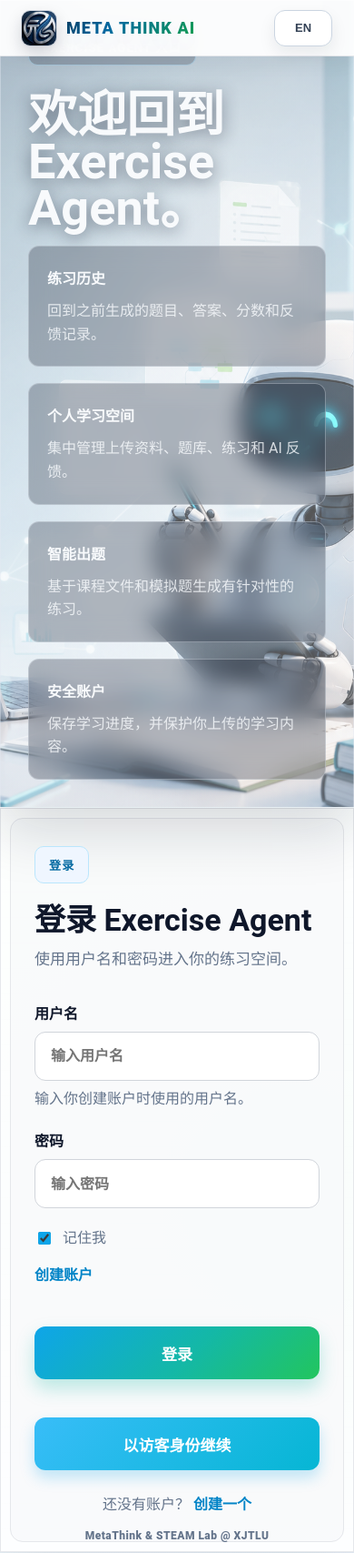
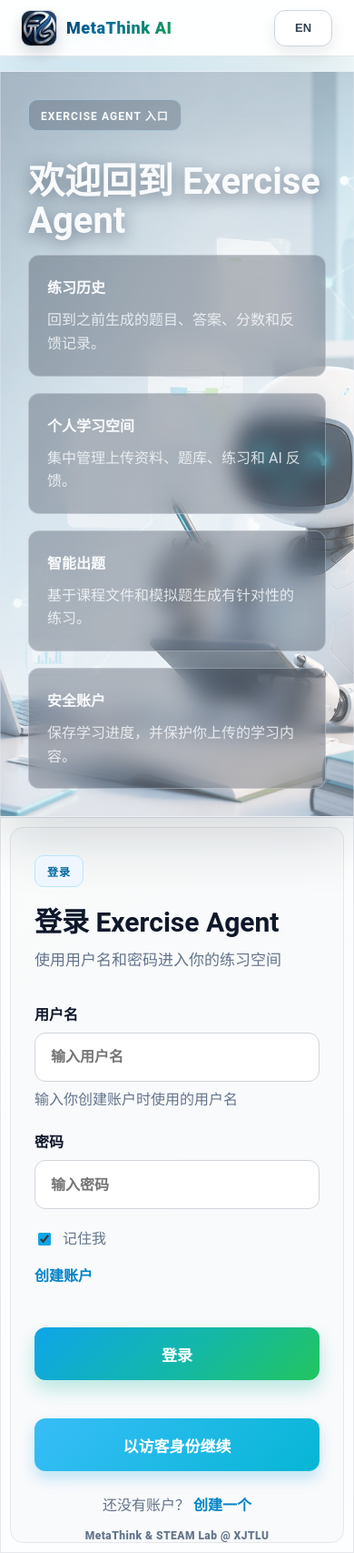
Before and after one commit to Quikkomp/Aiassistant, a Flask app: page / in a window 390 px wide. Shown: the whole page at 91% size. Run offline with Flask 3, Linux system fonts and the light colour scheme; data that the repository does not hold is empty; some libraries are stand-ins or nearby versions.

Commit message:
Update auth layout and multiple choice UI

```diff
--- a/local_chat_site/static/style.css
+++ b/local_chat_site/static/style.css
@@ -57,8 +57,8 @@
   gap: 11px;
   font-weight: 900;
   font-size: 18px;
-  letter-spacing: 0.06em;
-  text-transform: uppercase;
+  letter-spacing: 0.03em;
+  text-transform: none;
   color: #0f172a;
   white-space: nowrap;
   line-height: 1;
@@ -2276,7 +2379,7 @@
   display: flex;
   align-items: center;
   justify-content: center;
-  padding: 28px 48px;
+  padding: 92px 48px 28px;
   overflow-y: auto;
   background:
     radial-gradient(circle at 18% 14%, rgba(14, 165, 233, 0.12), transparent 28%),
@@ -2365,8 +2468,8 @@
   width: max-content;
   border: 1px solid rgba(186, 230, 253, 0.55);
   border-radius: 10px;
-  padding: 10px 15px;
-  font-size: 13px;
+  padding: 8px 13px;
+  font-size: 12px;
   letter-spacing: 0.09em;
   font-weight: 700;
   background: rgba(15, 23, 42, 0.22);
@@ -2381,13 +2484,18 @@
 }
 
 .auth-copy h1 {
-  max-width: 690px;
-  margin: 30px 0 16px;
-  font-size: clamp(54px, 5.2vw, 92px);
-  line-height: 0.94;
+  max-width: 620px;
+  margin: 34px 0 16px;
+  font-size: clamp(42px, 4vw, 72px);
+  line-height: 1.02;
   letter-spacing: 0;
   color: #f8fafc;
   text-shadow: 0 4px 18px rgba(15, 23, 42, 0.45);
+}
+
+html:lang(zh-CN) .auth-copy h1 {
+  max-width: 560px;
+  font-size: clamp(40px, 3.7vw, 64px);
 }
 
 .auth-copy p {
@@ -2454,10 +2562,14 @@
 .auth-form h2 {
   margin: 0 0 10px;
   max-width: 560px;
-  font-size: clamp(34px, 3.1vw, 42px);
-  line-height: 1.08;
+  font-size: clamp(30px, 2.6vw, 38px);
+  line-height: 1.12;
   color: #0f172a;
   letter-spacing: 0;
+}
+
+html:lang(zh-CN) .auth-form h2 {
+  font-size: clamp(30px, 2.4vw, 36px);
 }
 
 .auth-form p {
@@ -2682,7 +2794,7 @@
 
   .auth-screen {
     align-items: flex-start;
-    padding: 80px 18px 18px;
+    padding: 88px 18px 18px;
   }
 
   .auth-shell {
@@ -2695,6 +2807,11 @@
     padding: 30px;
   }
 
+  .auth-copy h1 {
+    max-width: 560px;
+    font-size: clamp(38px, 8vw, 58px);
+  }
+
   .auth-benefits {
     grid-template-columns: 1fr;
   }
@@ -2702,7 +2819,7 @@
 
 @media (max-width: 640px) {
   .auth-screen {
-    padding: 0;
+    padding: 78px 0 0;
   }
 
   .auth-lang-toggle-btn {
@@ -2720,6 +2837,15 @@
 
   .auth-card {
     padding: 10px;
+  }
+
+  .auth-copy h1 {
+    font-size: 36px;
+    line-height: 1.08;
+  }
+
+  .auth-form h2 {
+    font-size: 28px;
   }
 
   .auth-two {
--- a/local_chat_site/templates/index.html
+++ b/local_chat_site/templates/index.html
@@ -2,6 +2,7 @@
 <html lang="en">
 <head>
   <meta charset="UTF-8" />
+  <meta name="viewport" content="width=device-width, initial-scale=1.0" />
   <title>Local Model Knowledge Base Assistant</title>
   <link rel="stylesheet" href="{{ url_for('static', filename='style.css') }}" />
 </head>
@@ -9,8 +10,8 @@
   <section id="auth-screen" class="auth-screen {% if auth.authenticated %}hidden{% endif %}" aria-label="Account access">
     <header class="auth-topbar">
       <div class="logo">
-        <img class="logo-img" src="{{ url_for('static', filename='metathink-logo.png') }}" alt="Meta Think AI logo" />
-        Meta Think AI
+        <img class="logo-img" src="{{ url_for('static', filename='metathink-logo.png') }}" alt="MetaThink AI logo" />
+        MetaThink AI
       </div>
       <button id="auth-lang-toggle-btn" class="small-btn auth-lang-toggle-btn" type="button">EN</button>
     </header>
@@ -18,7 +19,7 @@
       <aside class="auth-visual">
         <div class="auth-visual-content auth-copy auth-copy-login">
           <div class="auth-kicker">EXERCISE AGENT ACCESS</div>
-          <h1>Welcome back to Exercise Agent.</h1>
+          <h1>Welcome back to Exercise Agent</h1>
           <div class="auth-benefits">
             <div><strong>Saved practice history</strong><span>Return to generated questions, answers, scores, and feedback from earlier sessions.</span></div>
             <div><strong>Personal study workspace</strong><span>Manage uploaded materials, question banks, exam practice, and AI feedback in one place.</span></div>
@@ -29,7 +30,7 @@
 
         <div class="auth-visual-content auth-copy auth-copy-register">
           <div class="auth-kicker">CREATE AN ACCOUNT</div>
-          <h1>Start practicing with Exercise Agent.</h1>
+          <h1>Start practicing with Exercise Agent</h1>
           <div class="auth-benefits">
             <div><strong>Build your practice space</strong><span>Set up a personal account for uploaded course resources and generated exercises.</span></div>
             <div><strong>Learn from feedback</strong><span>Review grading results, explanations, and weak points after each practice round.</span></div>
@@ -44,11 +45,11 @@
           <form id="login-form" class="auth-form" autocomplete="on">
             <div class="auth-badge">LOGIN</div>
             <h2>Sign in to Exercise Agent</h2>
-            <p>Use your username and password to access your exercise workspace.</p>
+            <p>Use your username and password to access your exercise workspace</p>
 
             <label>Username
               <input id="login-username" name="username" type="text" placeholder="Enter your username" autocomplete="username" required />
-              <span>Enter the username you used when creating your account.</span>
+              <span>Enter the username you used when creating your account</span>
             </label>
 
             <label>Password
@@ -69,7 +70,7 @@
           <form id="register-form" class="auth-form hidden" autocomplete="on">
             <div class="auth-badge">REGISTER</div>
             <h2>Create your Exercise Agent account</h2>
-            <p>Complete the form below to create your personal exercise workspace.</p>
+            <p>Complete the form below to create your personal exercise workspace</p>
 
             <label>Username
               <input id="register-username" name="username" type="text" placeholder="Create a username" autocomplete="username" required />
@@ -104,8 +105,8 @@
   <div class="page {% if not auth.authenticated %}app-hidden{% endif %}">
     <header class="topbar">
       <div class="logo">
-        <img class="logo-img" src="{{ url_for('static', filename='metathink-logo.png') }}" alt="Meta Think AI logo" />
-        Meta Think AI
+        <img class="logo-img" src="{{ url_for('static', filename='metathink-logo.png') }}" alt="MetaThink AI logo" />
+        MetaThink AI
       </div>
       <div class="topbar-right">
         <div class="kb-info">
```
Also changed, not shown: other parts of local_chat_site/static/style.css (+105 -2 lines), local_chat_site/static/app.js (+126 -12 lines).
